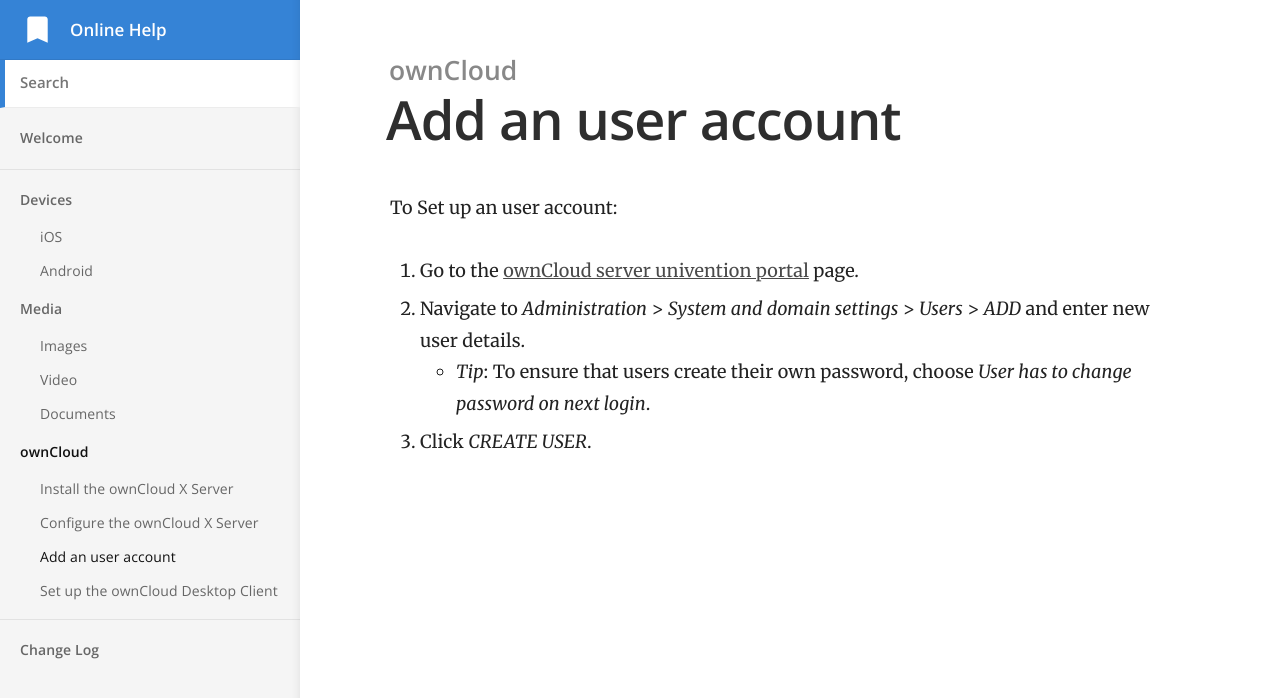
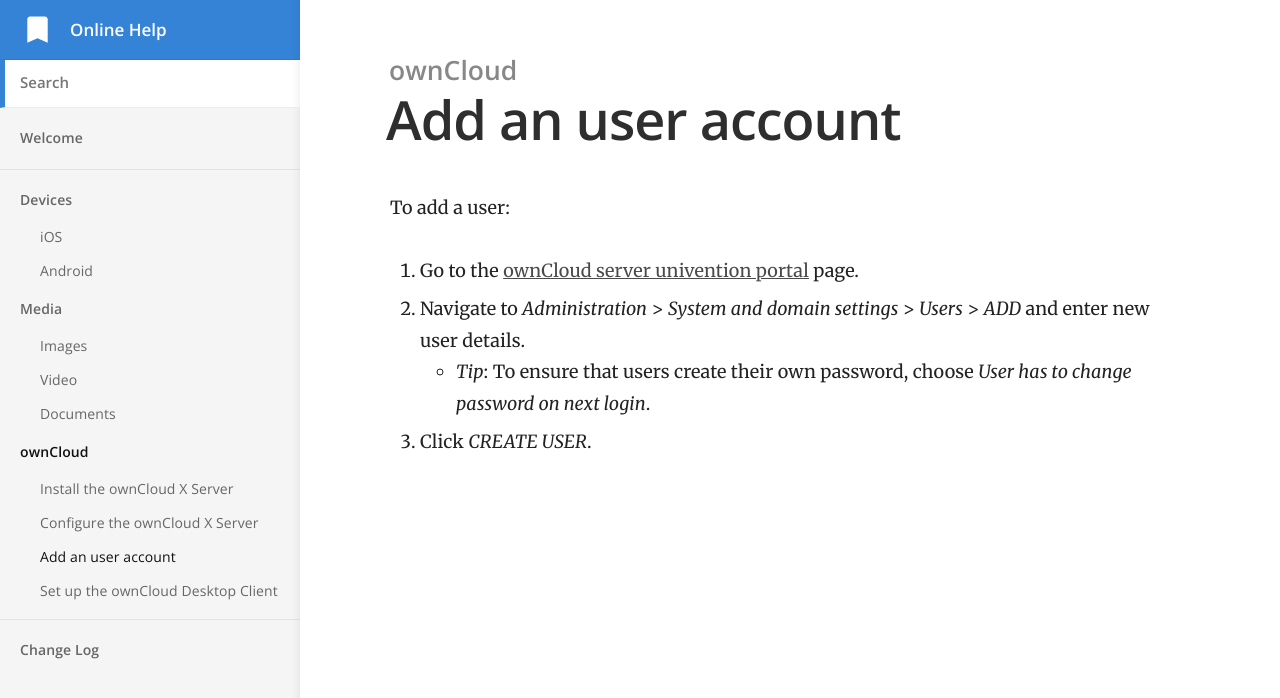
Before and after one commit to mrsauravs/onlinehelp, a Jekyll site: the page built from _docs/ownCloud/owncloudusersetup.md, in a window 1280 px wide. Shown: the top 698 px of the page. Built offline with Jekyll 4.4.1, drawn with Linux system fonts in a browser that asks for light colours.

Commit message:
Update owncloudusersetup.md

```diff
--- a/_docs/ownCloud/owncloudusersetup.md
+++ b/_docs/ownCloud/owncloudusersetup.md
@@ -4,7 +4,7 @@ category: ownCloud
 order: 3
 ---
 
-To Set up an user account:
+To add a user:
 
 1. Go to the [ownCloud server univention portal](https://192.168.0.102) page.
 2. Navigate to *Administration* > *System and domain settings* > *Users* > *ADD* and enter new user details.
```
